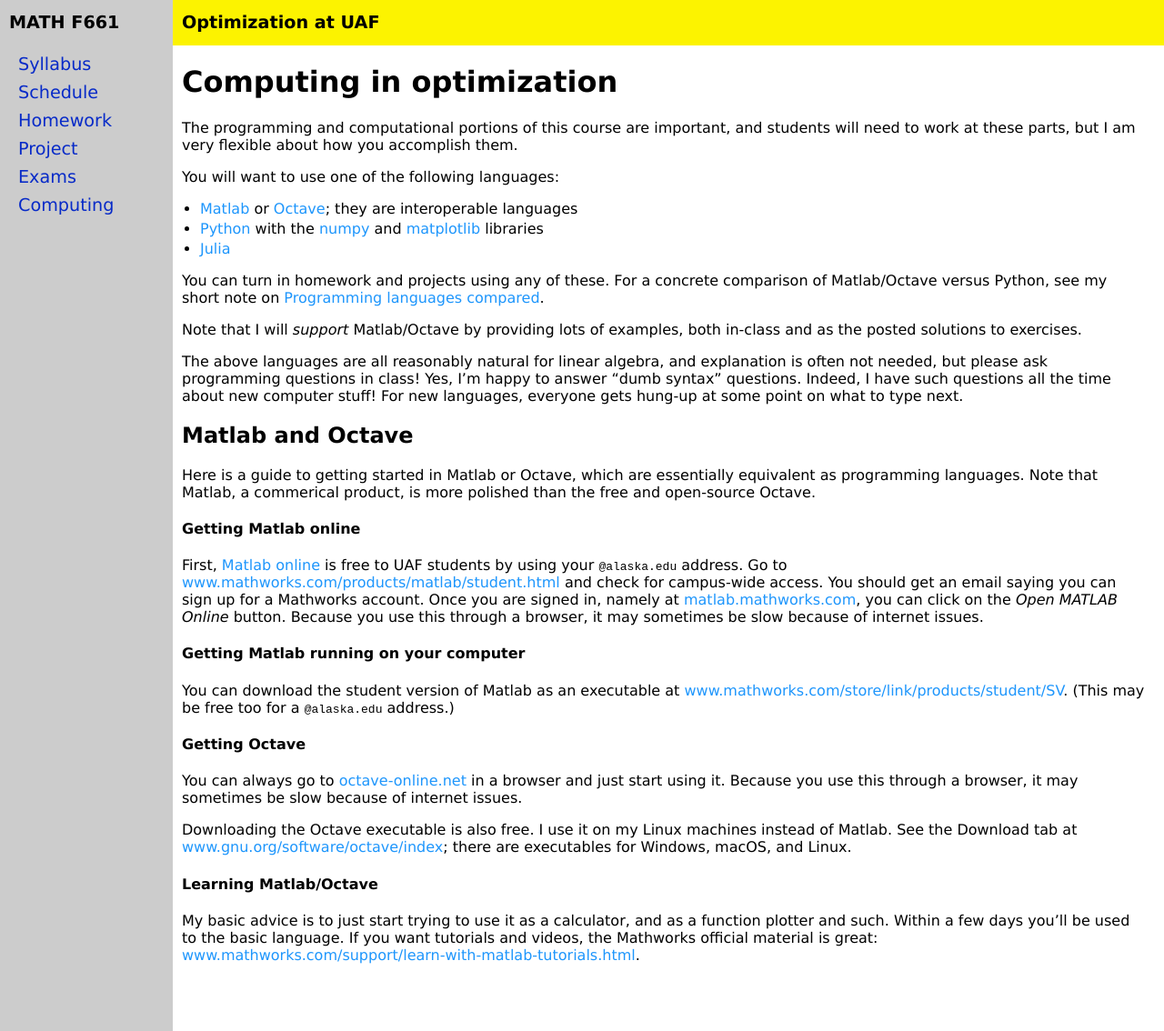
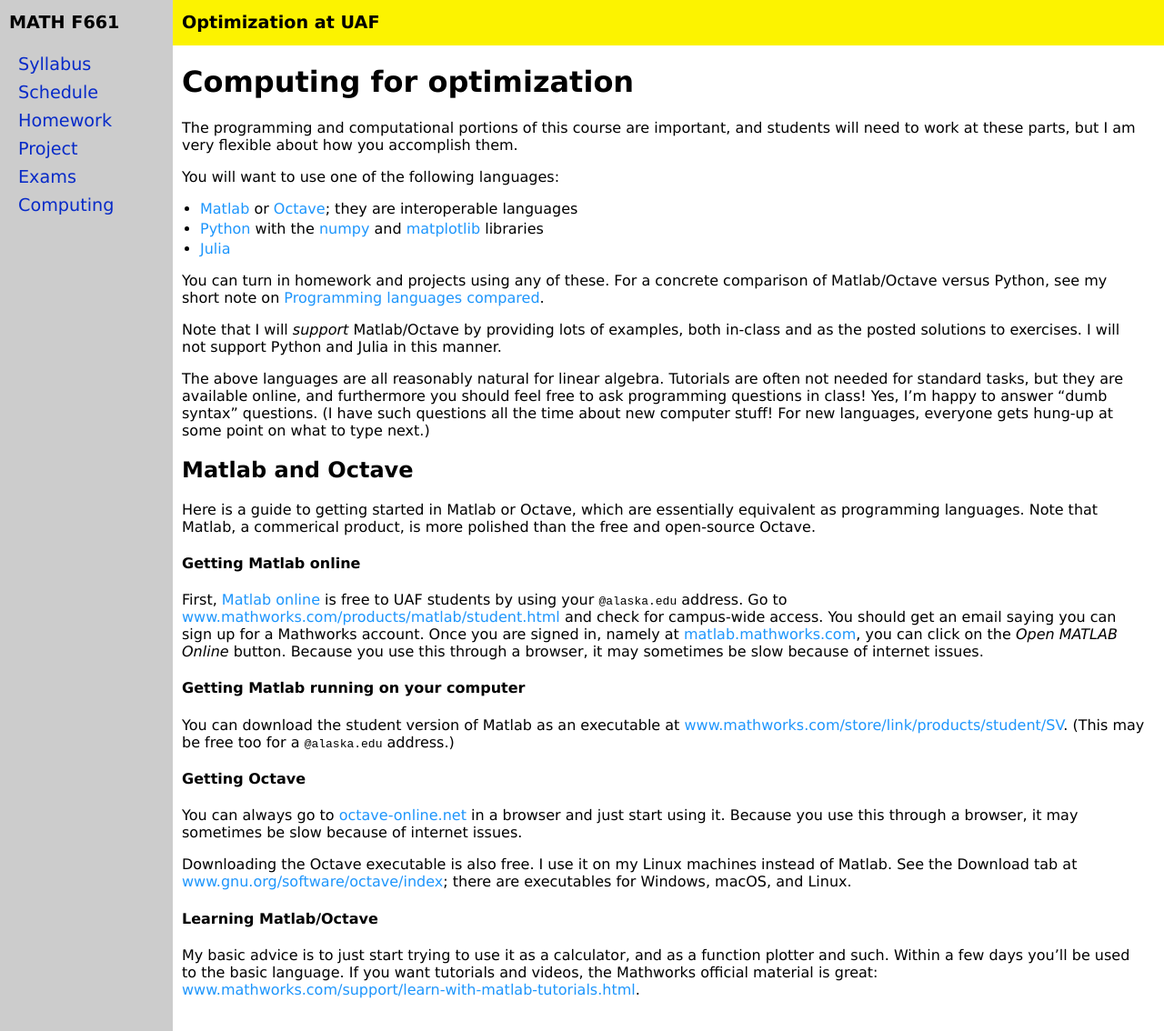
Before and after one commit to bueler/opt, a Jekyll site: the page built from computing.md, in a window 1280 px wide and 1134 px high. Shown: the whole window at 91% size. Built offline with Jekyll 4.4.1, drawn with Linux system fonts in a browser that asks for light colours.

Commit message:
minor fiddles computing page

```diff
--- a/computing.md
+++ b/computing.md
@@ -1,9 +1,9 @@
 ---
 layout: course-page
-title: Computing in optimization
+title: Computing for optimization
 ---
 
-# Computing in optimization
+# Computing for optimization
 
 The programming and computational portions of this course are important, and students will need to work at these parts, but I am very flexible about how you accomplish them.
 
@@ -15,9 +15,9 @@
 
 You can turn in homework and projects using any of these.  For a concrete comparison of Matlab/Octave versus Python, see my short note on [Programming languages compared](https://bueler.github.io/compareMOP.pdf).
 
-Note that I will _support_ Matlab/Octave by providing lots of examples, both in-class and as the posted solutions to exercises.
+Note that I will _support_ Matlab/Octave by providing lots of examples, both in-class and as the posted solutions to exercises.  I will not support Python and Julia in this manner.
 
-The above languages are all reasonably natural for linear algebra, and explanation is often not needed, but please ask programming questions in class!  Yes, I'm happy to answer "dumb syntax" questions.  Indeed, I have such questions all the time about new computer stuff!  For new languages, everyone gets hung-up at some point on what to type next.
+The above languages are all reasonably natural for linear algebra.  Tutorials are often not needed for standard tasks, but they are available online, and furthermore you should feel free to ask programming questions in class!  Yes, I'm happy to answer "dumb syntax" questions.  (I have such questions all the time about new computer stuff!  For new languages, everyone gets hung-up at some point on what to type next.)
 
 ## Matlab and Octave
 
@@ -26,7 +26,6 @@
 #### Getting Matlab online
 
 First, [Matlab online](https://matlab.mathworks.com/) is free to UAF students by using your `@alaska.edu` address.  Go to [www.mathworks.com/products/matlab/student.html](https://www.mathworks.com/products/matlab/student.html) and check for campus-wide access.  You should get an email saying you can sign up for a Mathworks account.  Once you are signed in, namely at [matlab.mathworks.com](https://matlab.mathworks.com/), you can click on the *Open MATLAB Online* button.  Because you use this through a browser, it may sometimes be slow because of internet issues.
-
 
 #### Getting Matlab running on your computer
 
```
